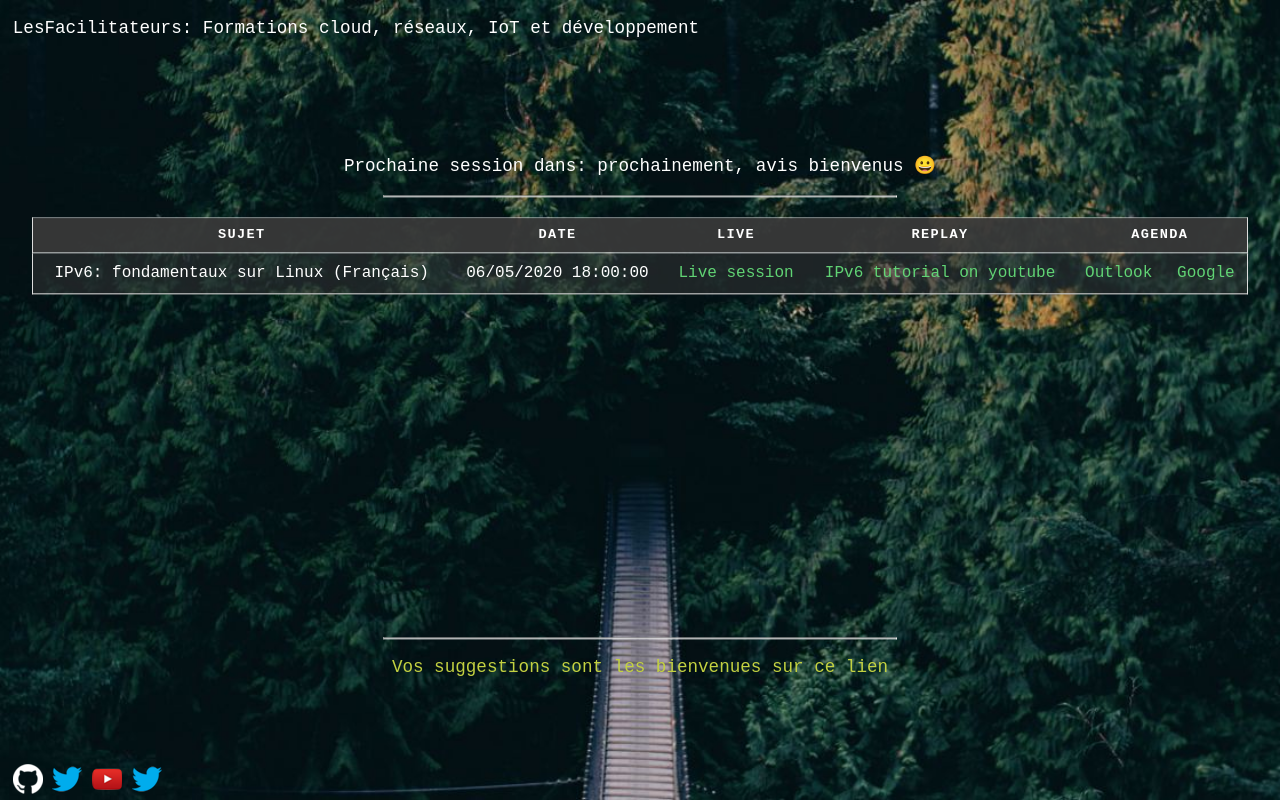
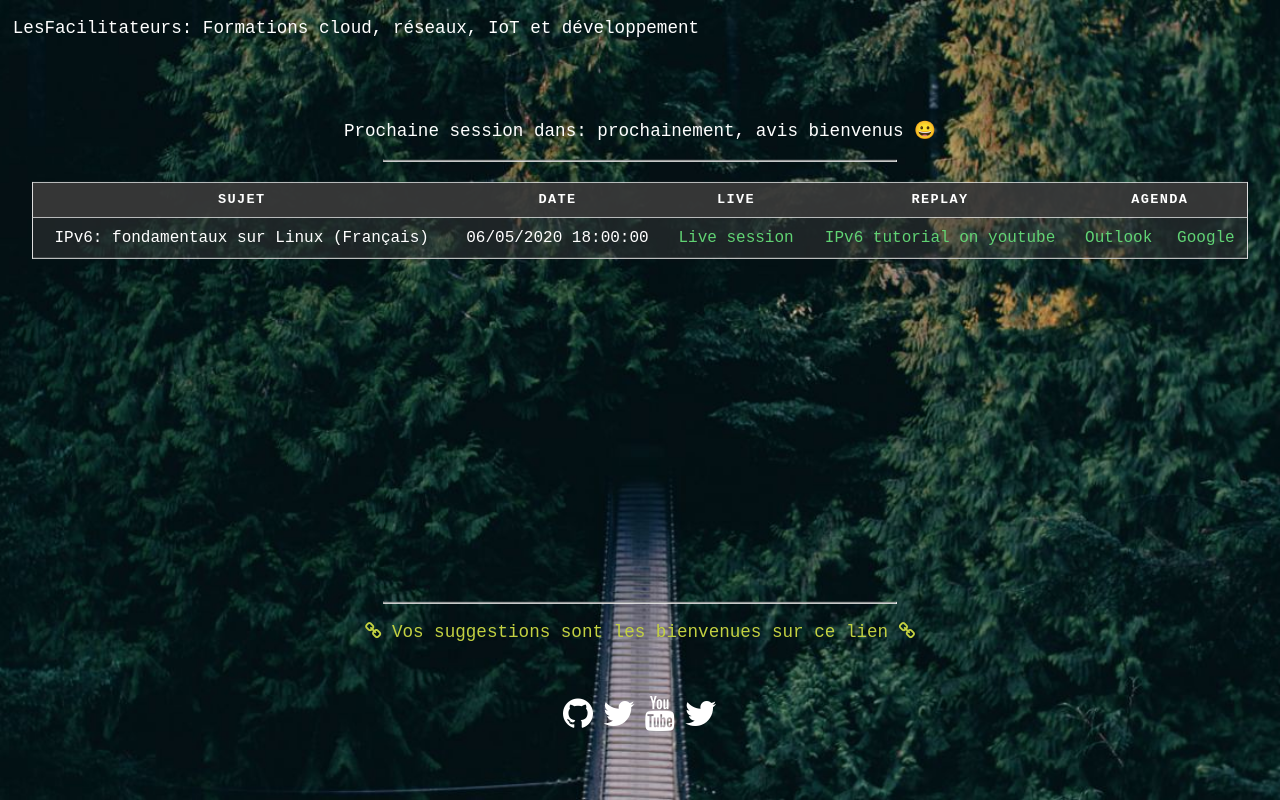
Before and after one commit to LesFacilitateurs/lesfacilitateurs.github.io, a plain HTML site: page index.html in a window 1280 px wide. Drawn offline with Linux system fonts and the light colour scheme; a script that the page names is missing.

Commit message:
Use awesome fonts for social icons

```diff
--- a/css/main.css
+++ b/css/main.css
@@ -32,10 +32,8 @@ a {
 }
 
 
-.bottomleft {
-    position: absolute;
-    bottom: 0%;
-    left: 1%;
+.social {
+    padding-top: 35px;
 }
 
 .middle {
--- a/index.html
+++ b/index.html
@@ -20,6 +20,7 @@
   <style>
     .mc-layout__bannerContent iframe { height: auto !important }
   </style>
+  <link rel="stylesheet" href="https://cdnjs.cloudflare.com/ajax/libs/font-awesome/4.7.0/css/font-awesome.min.css">
 </head>
 <body>
 	<div class="bgimg">
@@ -55,15 +56,14 @@
       </div>
       <br>
       <hr>
-			<p><a style="color: rgb(195, 209, 65) ;" target="_blank" title="Post your suggestions on our official github" href="https://github.com/LesFacilitateurs/suggestions/issues/new/choose"> Vos suggestions sont les bienvenues sur ce lien</a></p>
+      <p><a style="color: rgb(195, 209, 65) ;" target="_blank" title="Post your suggestions on our official github" href="https://github.com/LesFacilitateurs/suggestions/issues/new/choose"><i class="fa fa-link"></i> Vos suggestions sont les bienvenues sur ce lien <i class="fa fa-link"></i></a></p>
+      <div class="social">
+        <a target="_blank" title="follow me on Github" href="https://github.com/LesFacilitateurs"><i class="fa fa-github" style="font-size:35px;color:white;"></i></a>
+        <a target="_blank" title="follow me on Twitter" href="https://twitter.com/IamSofianinho/"><i class="fa fa-twitter" style="font-size:35px;color:white;"></i></a>
+        <a target="_blank" title="follow me on youtube" href="https://www.youtube.com/channel/UC3MZ5EovcIlxn5TTpwa977Q"><i class="fa fa-youtube" style="font-size:35px;color:white;"></i></a>
+        <a target="_blank" title="follow me on Twitter" href="https://twitter.com/abousselmi7"><i class="fa fa-twitter" style="font-size:35px;color:white;"></i></a>
+      </div>
     </div>
-
-		<div class="bottomleft">
-      <a target="_blank" title="follow me on Github" href="https://github.com/LesFacilitateurs"><img alt="follow me on Github" src="/icons/github30x30.png" border=0></a>
-			<a target="_blank" title="follow me on Twitter" href="https://twitter.com/IamSofianinho/"><img alt="follow me on Twitter" src="/icons/twitter30x30.png" border=0></a>
-			<a target="_blank" title="follow me on youtube" href="https://www.youtube.com/channel/UC3MZ5EovcIlxn5TTpwa977Q"><img alt="follow me on youtube" src="/icons/youtube30x30.png" border=0></a>
-      <a target="_blank" title="follow me on Twitter" href="https://twitter.com/abousselmi7"><img alt="follow me on Twitter" src="/icons/twitter30x30.png" border=0></a>
-		</div>
 	</div>
 <script src="js/main.js"></script>
 </body>
```
Also changed, not shown: icons/github30x30.png (deleted), icons/twitter30x30.png (deleted), icons/youtube30x30.png (deleted).
